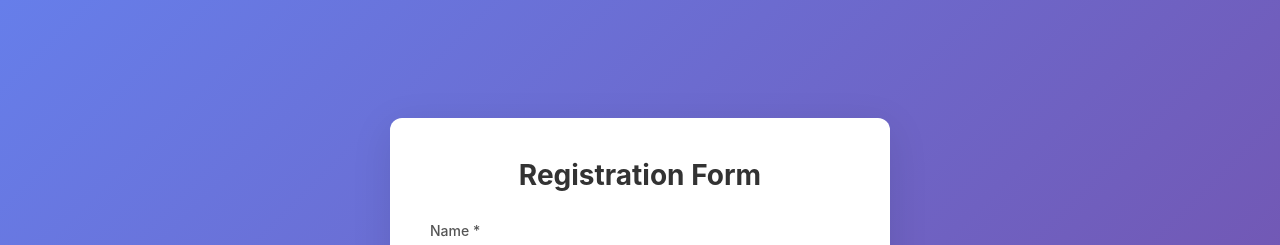
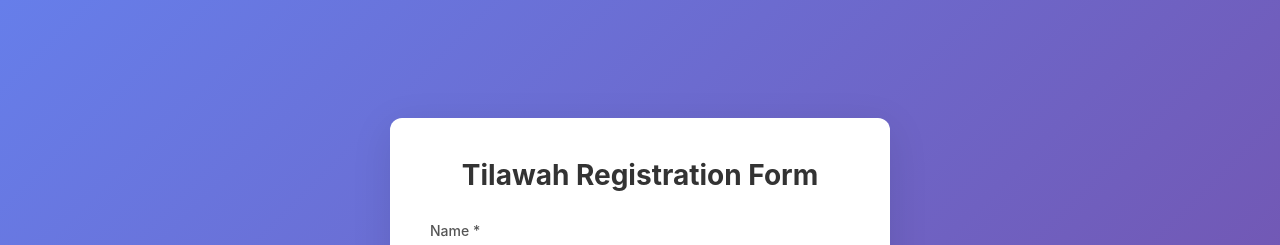
Before and after one commit to aithunderbolt/SlotSelector, a React (Vite) app: page / in a window 1280 px wide. Shown: the top 245 px of the page. Built offline with nearby package versions, Linux system fonts and the light colour scheme; no server answers; the database is empty.

Commit message:
Changed Title of Form

```diff
--- a/src/components/RegistrationForm.jsx
+++ b/src/components/RegistrationForm.jsx
@@ -126,7 +126,7 @@ const RegistrationForm = () => {
   return (
     <div className="container">
       <div className="form-card">
-        <h1>Registration Form</h1>
+        <h1>Tilawah Registration Form</h1>
 
         <form onSubmit={handleSubmit}>
           <div className="form-group">
```
